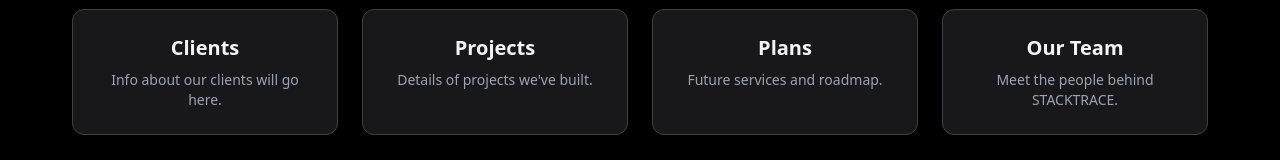
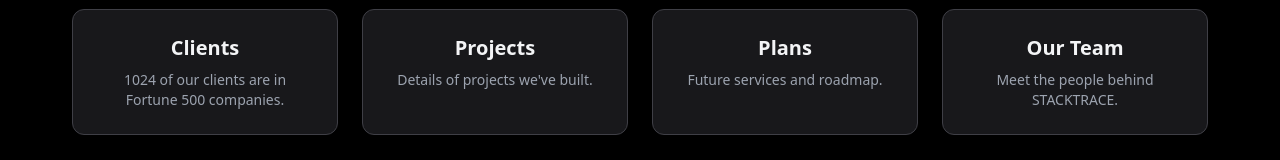
Before and after one commit to TudorSicaru/TudorSicaru.github.io, a plain HTML site: page index.html in a window 1280 px wide. Shown: the part 299-459 px from the top of the page. Drawn offline with nearby package versions, Linux system fonts and the light colour scheme.

Commit message:
Update index.html

```diff
--- a/index.html
+++ b/index.html
@@ -18,7 +18,7 @@
   <div class="grid grid-cols-1 sm:grid-cols-2 md:grid-cols-4 gap-6 w-full max-w-6xl px-2">
     <div class="bg-zinc-900 rounded-xl shadow-lg p-6 text-center border border-zinc-700">
       <h2 class="text-xl font-semibold mb-2">Clients</h2>
-      <p class="text-sm text-gray-400">Info about our clients will go here.</p>
+      <p class="text-sm text-gray-400">1024 of our clients are in Fortune 500 companies.</p>
     </div>
     <div class="bg-zinc-900 rounded-xl shadow-lg p-6 text-center border border-zinc-700">
       <h2 class="text-xl font-semibold mb-2">Projects</h2>
```
